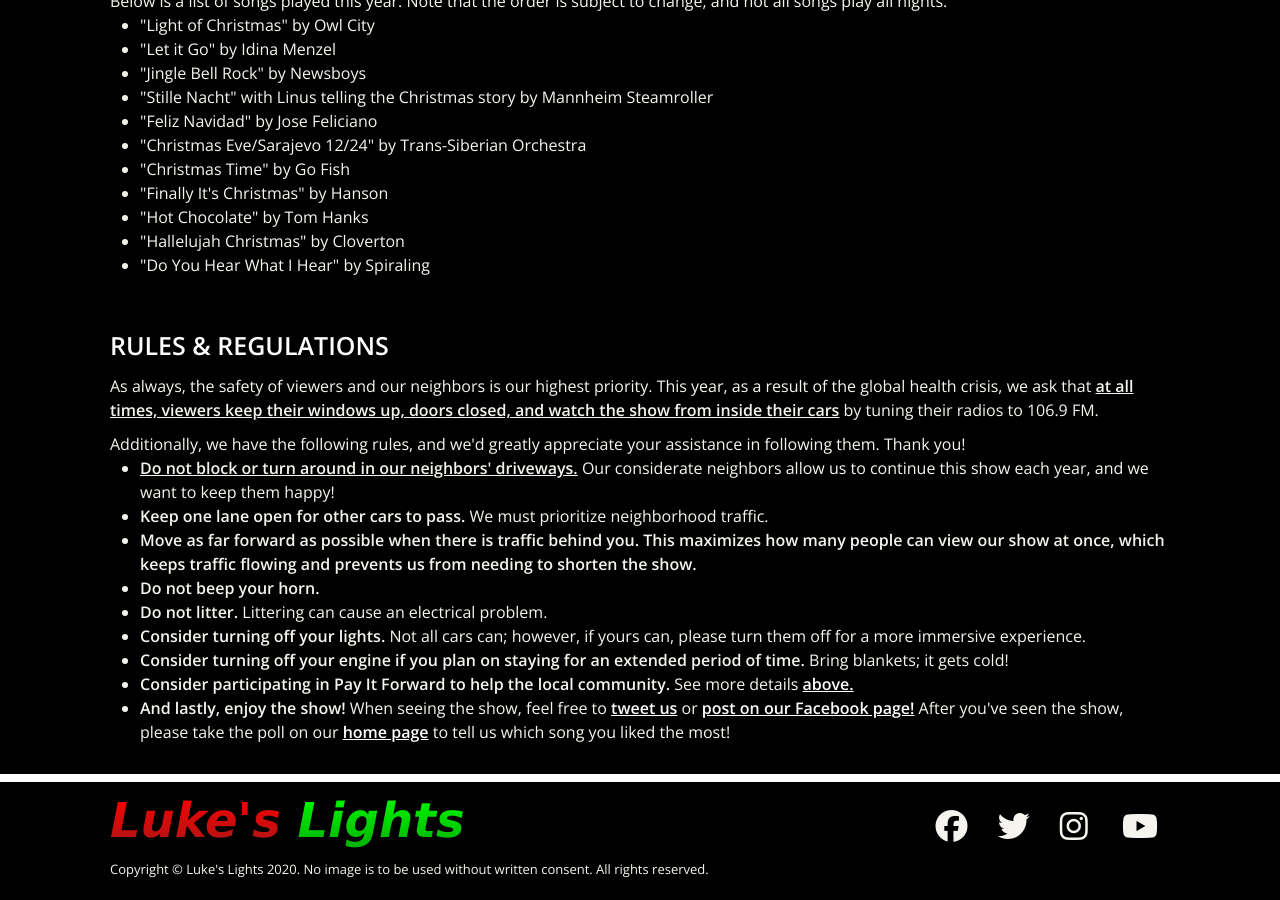
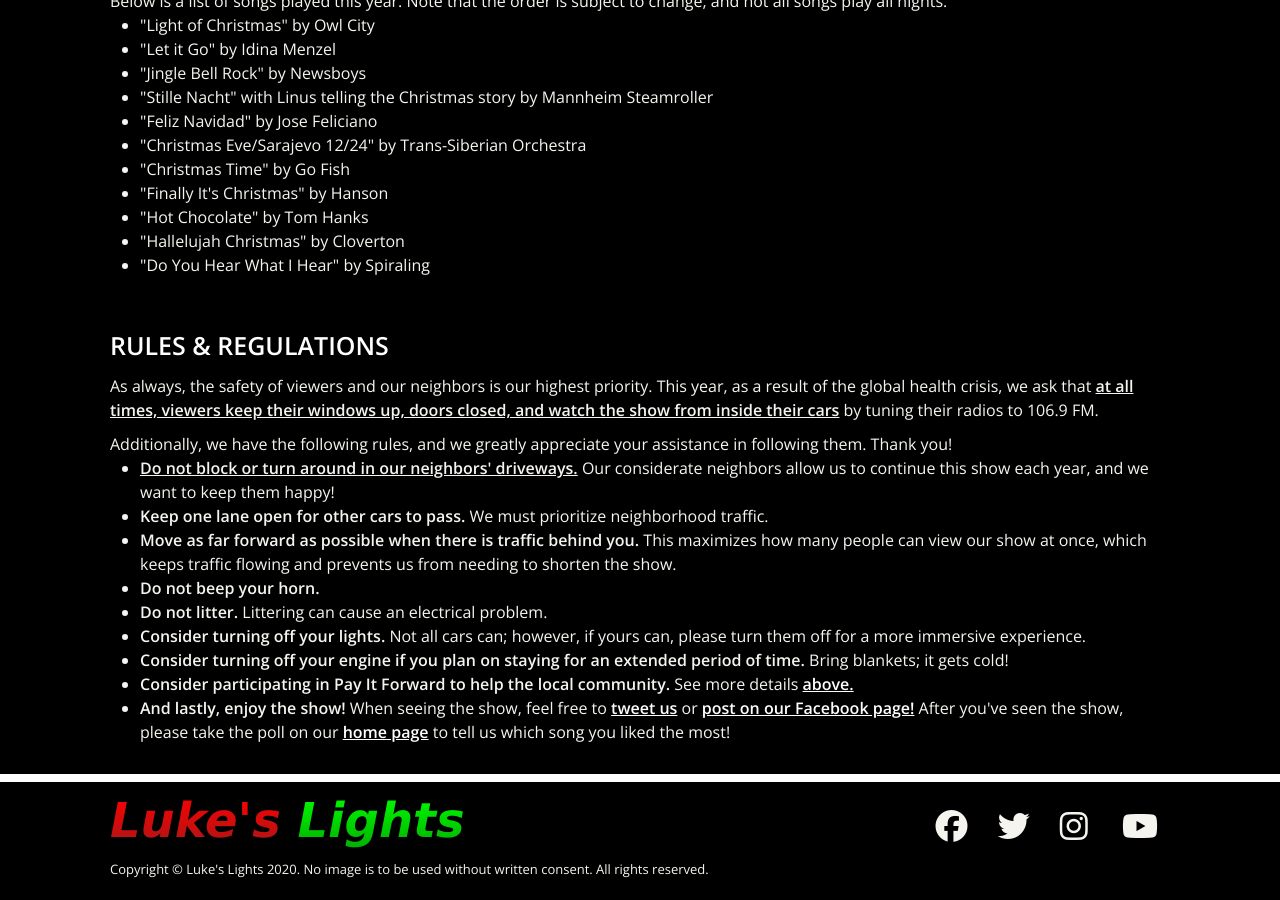
Before and after one commit to ldobson98/lukeslights, a Jekyll site: the page built from dates.html, in a window 1280 px wide and 900 px high, scrolled down 2181 px. Built offline with Jekyll 4.4.1, drawn with Linux system fonts in a browser that asks for light colours; nearby versions of some CDN libraries.

Commit message:
css & verbiage tweaks

```diff
--- a/dates.html
+++ b/dates.html
@@ -304,11 +304,11 @@
 <div class="wrap dates">
 	<h3><a name="sec4">Rules &amp; Regulations</a></h3>
 	<p>As always, the safety of viewers and our neighbors is our highest priority.  This year, as a result of the global health crisis, we ask that <u><b>at all times, viewers keep their windows up, doors closed, and watch the show from inside their cars</b></u> by tuning their radios to 106.9 FM.</p>
-	<p>Additionally, we have the following rules, and we'd greatly appreciate your assistance in following them.  Thank you!</p>
+	<p>Additionally, we have the following rules, and we greatly appreciate your assistance in following them.  Thank you!</p>
 	<ul>
 				<li><u><b>Do not block or turn around in our neighbors' driveways.</b></u> Our considerate neighbors allow us to continue this show each year, and we want to keep them happy!</li>
 				<li><b>Keep one lane open for other cars to pass.</b> We must prioritize neighborhood traffic.</li>
-				<li><b>Move as far forward as possible when there is traffic behind you.</em> This maximizes how many people can view our show at once, which keeps traffic flowing and prevents us from needing to shorten the show.
+				<li><b>Move as far forward as possible when there is traffic behind you.</b> This maximizes how many people can view our show at once, which keeps traffic flowing and prevents us from needing to shorten the show.
 				<li><b>Do not beep your horn.</b></li>
 				<li><b>Do not litter.</b> Littering can cause an electrical problem.</li>
 				<li><b>Consider turning off your lights.</b> Not all cars can; however, if yours can, please turn them off for a more immersive experience.</li>
```
